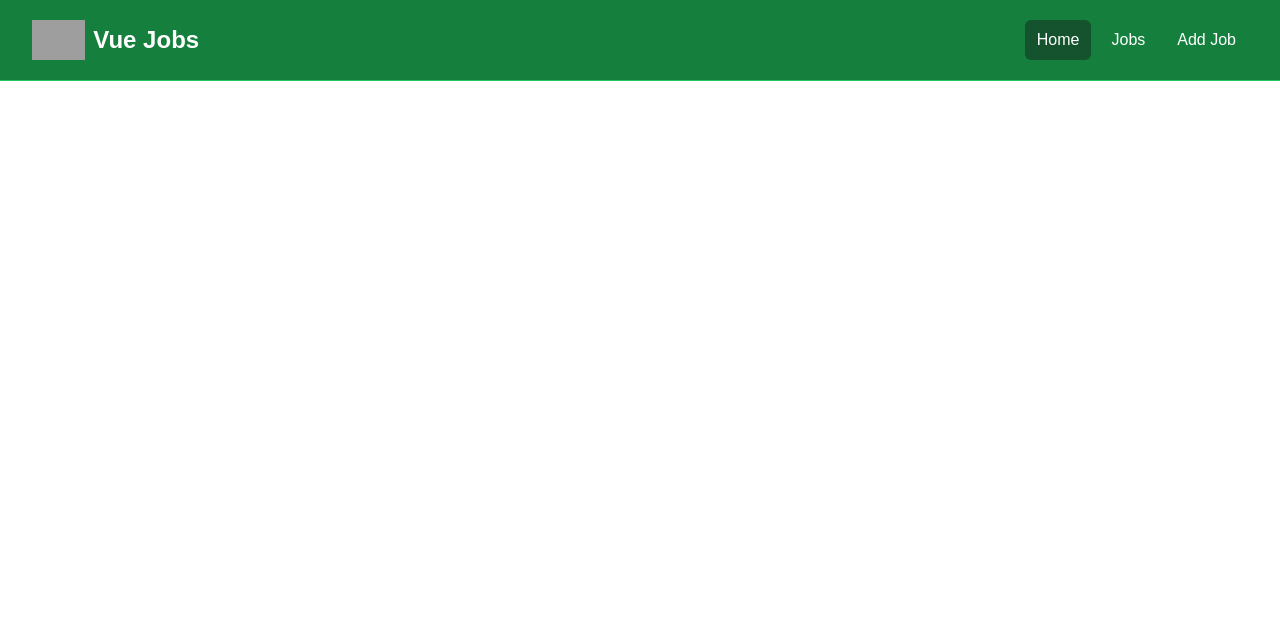
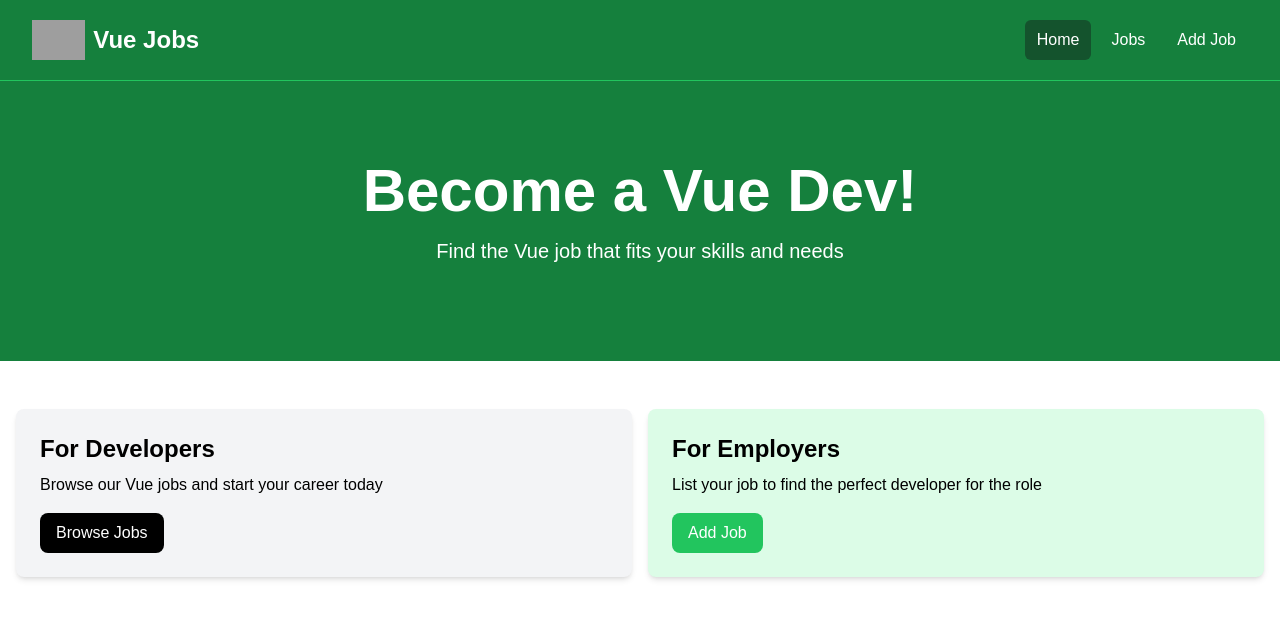
Before and after one commit to Caioohv/vue_jobs, a Vue app: page / in a window 1280 px wide. Shown: the top 618 px of the page. Built offline with nearby package versions, Linux system fonts and the light colour scheme; grey boxes are pictures that could not be loaded.

Commit message:
feat: Hero and Cards

```diff
--- a/src/App.vue
+++ b/src/App.vue
@@ -1,7 +1,11 @@
 <script setup>
 import Navbar from '@/components/Navbar.vue'
+import Hero from '@/components/Hero.vue'
+import HomeCards from '@/components/HomeCards.vue'
 </script>
 
 <template>
   <Navbar />
+  <Hero />
+  <HomeCards />
 </template>
--- /dev/null
+++ b/src/components/Card.vue
@@ -0,0 +1,15 @@
+<script setup>
+import { defineProps } from 'vue';
+defineProps({
+  bg: {
+    type: String,
+    default: "bg-gray-100"
+  }
+})
+</script>
+
+<template>
+  <div :class="`${bg} p-6 rounded-lg shadow-md`">
+    <slot></slot>
+  </div>
+</template>
--- a/src/components/Hero.vue
+++ b/src/components/Hero.vue
@@ -0,0 +1,31 @@
+<script setup>
+  import { defineProps } from 'vue';
+
+  defineProps({
+    title: {
+      type: String,
+      default: "Become a Vue Dev!"
+    },
+    subtitle: {
+      type: String,
+      default: "Find the Vue job that fits your skills and needs"
+    }
+  })
+</script>
+
+<template>
+  <section class="bg-green-700 py-20 mb-4">
+    <div
+      class="max-w-7xl mx-auto px-4 sm:px-6 lg:px-8 flex flex-col items-center"
+    >
+      <div class="text-center">
+        <h1 class="text-4xl font-extrabold text-white sm:text-5xl md:text-6xl">
+          {{ title }}
+        </h1>
+        <p class="my-4 text-xl text-white">
+          Find the Vue job that fits your skills and needs
+        </p>
+      </div>
+    </div>
+  </section>
+</template>
--- /dev/null
+++ b/src/components/HomeCards.vue
@@ -0,0 +1,36 @@
+<script setup>
+import Card from '@/components/Card.vue'
+</script>
+
+<template>
+  <section class="py-4">
+    <div class="container-xl lg:container m-auto">
+      <div class="grid grid-cols-1 md:grid-cols-2 gap-4 p-4 rounded-lg">
+        <Card>
+          <h2 class="text-2xl font-bold">For Developers</h2>
+          <p class="mt-2 mb-4">
+            Browse our Vue jobs and start your career today
+          </p>
+          <a
+            href="jobs.html"
+            class="inline-block bg-black text-white rounded-lg px-4 py-2 hover:bg-gray-700"
+          >
+            Browse Jobs
+          </a>
+        </Card>
+        <Card bg="bg-green-100">
+          <h2 class="text-2xl font-bold">For Employers</h2>
+          <p class="mt-2 mb-4">
+            List your job to find the perfect developer for the role
+          </p>
+          <a
+            href="add-job.html"
+            class="inline-block bg-green-500 text-white rounded-lg px-4 py-2 hover:bg-green-600"
+          >
+            Add Job
+          </a>
+        </Card>
+      </div>
+    </div>
+  </section>
+</template>
```
